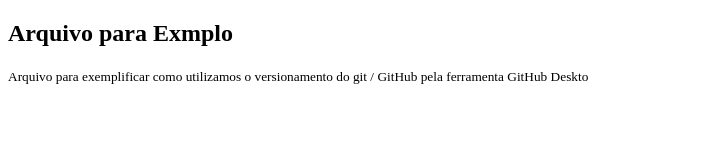
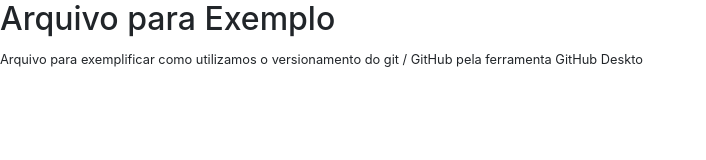
Before and after one commit to rsrs21/exemplo-repositorio, a plain HTML site: page index.html in a window 1280 px wide. Shown: the whole page, without its empty margins (0-706 px from the left). Drawn offline with nearby package versions, Linux system fonts and the light colour scheme.

Commit message:
Atualização do arquivo index, inclusão do CDN do Bootstrap

```diff
--- a/index.html
+++ b/index.html
@@ -4,11 +4,12 @@
       <head>
          <title>Projeto Exemplo</title>
          <meta charset="utf-8">
+         <link rel="stylesheet" href="https://stackpath.bootstrapcdn.com/bootstrap/4.3.1/css/bootstrap.min.css" integrity="sha384-ggOyR0iXCbMQv3Xipma34MD+dH/1fQ784/j6cY/iJTQUOhcWr7x9JvoRxT2MZw1T" crossorigin="anonymous">
         </head>
       <body>
          <div>
              <div>
-                 <h2>Arquivo para Exmplo</h2>
+                 <h2>Arquivo para Exemplo</h2>
                  <small>Arquivo para exemplificar como utilizamos o versionamento do git / GitHub pela ferramenta GitHub Deskto</small>
              </div>
          </div>
```
